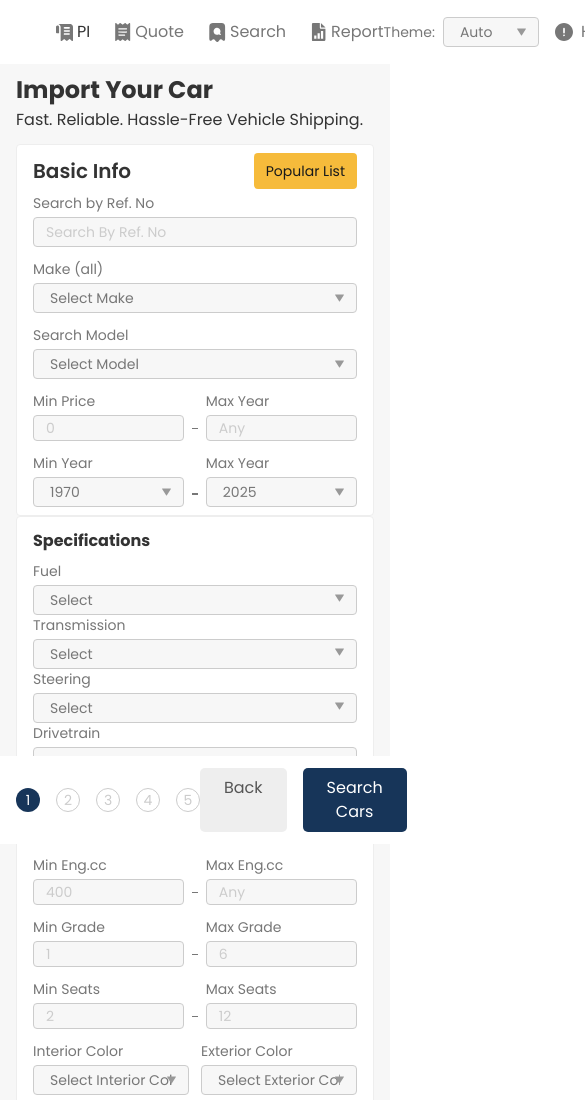
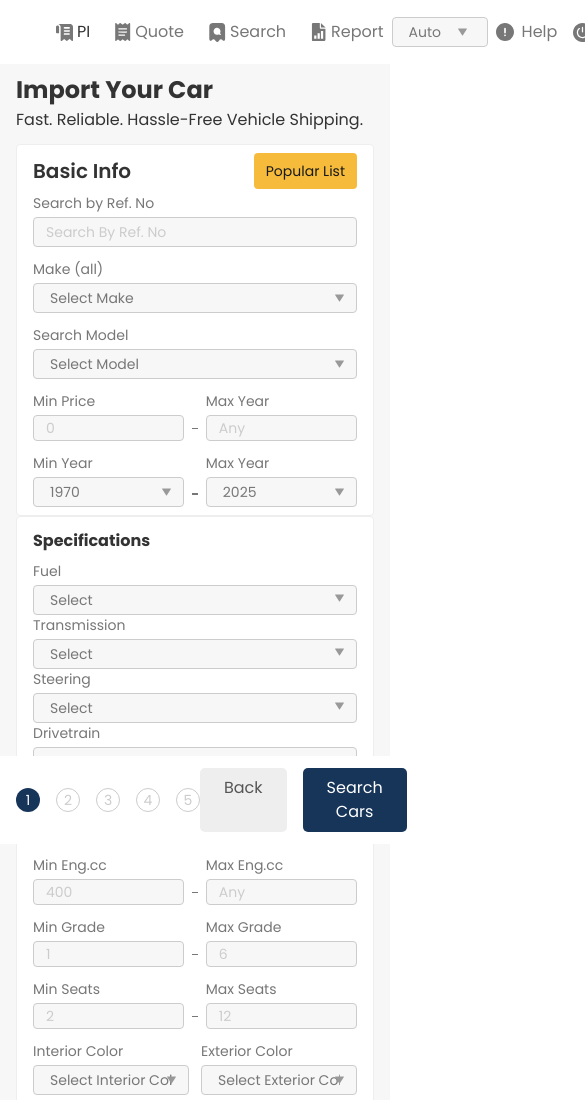
Before and after one commit to dev-shumail/agentdashboard, a website: page index.html in a window 390 px wide. Shown: the top 1100 px of the page, 585 px wide, since content can reach past the window. Drawn offline with Linux system fonts and the light colour scheme.

Commit message:
updated: navbar

```diff
--- a/index.html
+++ b/index.html
@@ -121,16 +121,18 @@
       <div>
         <ul class="flex items-center gap-x-4">
           <div class="flex items-center">
-            <label
-              for="theme-switcher"
-              class="mr-2 text-sm text-grey-four dark:text-dark-grey-four-color hidden lg:block"
-              >Theme:</label
-            >
+            <span class="hidden lg:block">
+              <label
+                for="theme-switcher"
+                class="mr-2 text-sm text-grey-four dark:text-dark-grey-four-color"
+                >Theme:</label
+              >
+            </span>
 
             <div class="relative w-24">
               <select
                 id="theme-switcher"
-                class="appearance-none text-sm text-grey-four dark:text-dark-grey-four-color w-full border border-grey-six outline-none dark:border-dark-grey-six py-1 px-4 rounded cursor-pointer focus:border-grey-six focus:outline-none bg-grey-eight dark:bg-dark-background-color"
+                class="appearance-none ml-2 lg:ml-0 text-sm text-grey-four dark:text-dark-grey-four-color w-full border border-grey-six outline-none dark:border-dark-grey-six py-1 px-4 rounded cursor-pointer focus:border-grey-six focus:outline-none bg-grey-eight dark:bg-dark-background-color"
               >
                 <option value="auto">Auto</option>
 
```
Also changed, not shown: src/output.css.
